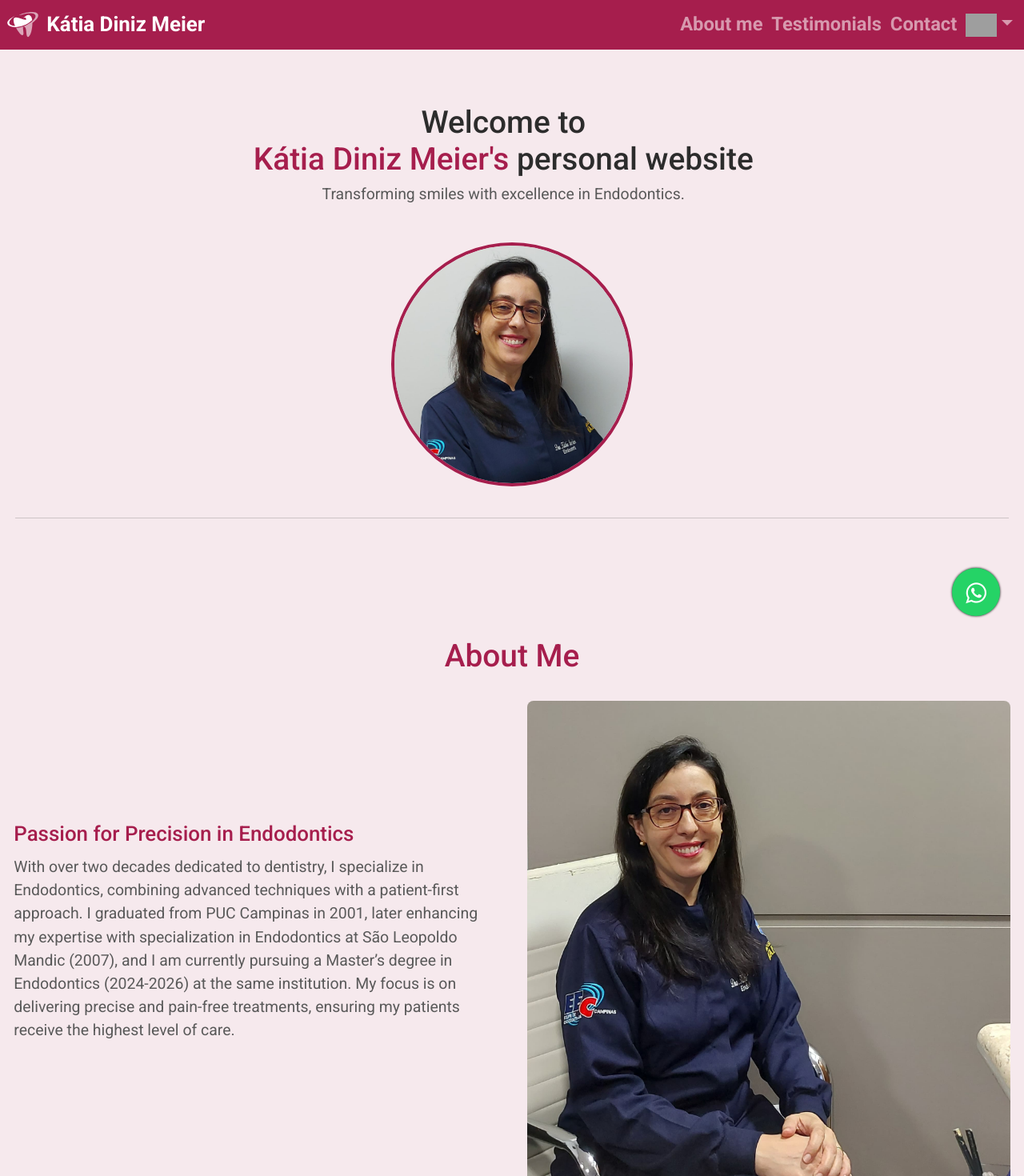
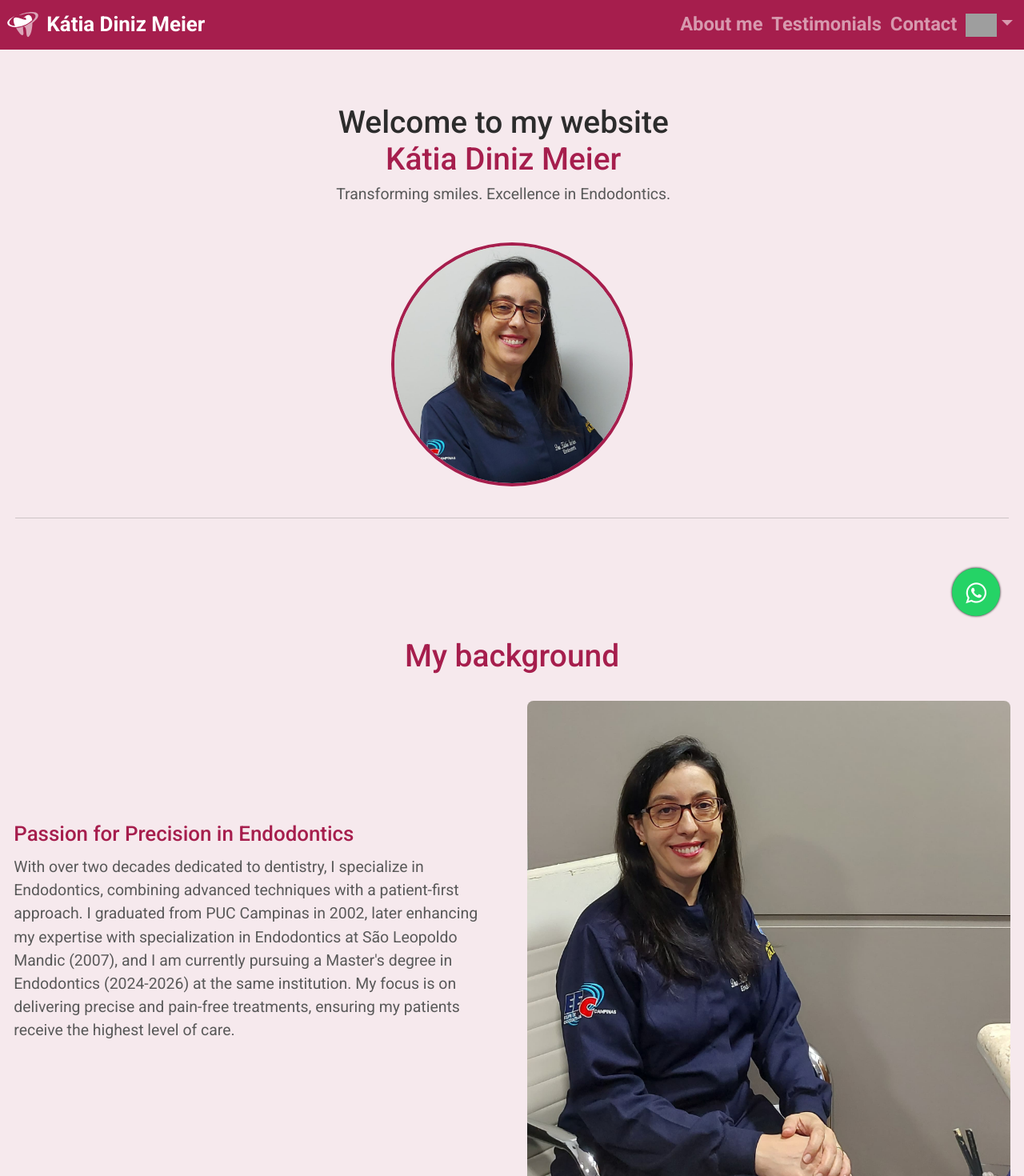
Before and after one commit to meierrene/KatiasPortfolio, a React (Vite) app: page / in a window 1280 px wide. Shown: the top 1470 px of the page at 80% size. Built offline with nearby package versions, Linux system fonts and the light colour scheme; grey boxes are pictures that could not be loaded.

Commit message:
text edited

```diff
--- a/src/components/main/Hero.jsx
+++ b/src/components/main/Hero.jsx
@@ -1,20 +1,16 @@
 import { useTranslation } from "react-i18next";
-import { useLanguage } from "../../contexts/LanguageContext";
 import "./Hero.css";
 
 function Hero() {
-  const { language } = useLanguage();
   const { t } = useTranslation();
 
-  const usingApos = language.includes("en") ? "'s" : "";
   return (
     <section className="hero">
       <div className="heroContent">
         <h1 className="h1-title">
-          {t("hero.title-part1")}
+          {t("hero.title")}
           <br />
-          <span className="highlight">{`Kátia Diniz Meier${usingApos}`}</span>
-          {t("hero.title-part2")}
+          <span className="highlight">Kátia Diniz Meier</span>
         </h1>
         <p className="description">{t("hero.description")}</p>
       </div>
--- a/src/locales/en-GB.json
+++ b/src/locales/en-GB.json
@@ -5,21 +5,20 @@
     { "title": "Contact", "ref": "contact" }
   ],
   "hero": {
-    "title-part1": "Welcome to",
-    "title-part2": " personal website",
-    "description": "Transforming smiles with excellence in Endodontics."
+    "title": "Welcome to my website",
+    "description": "Transforming smiles. Excellence in Endodontics."
   },
   "aboutMe": {
-    "title": "About Me",
+    "title": "My background",
     "aboutMe": [
       {
         "title": "Passion for Precision in Endodontics",
-        "description": "With over two decades dedicated to dentistry, I specialize in Endodontics, combining advanced techniques with a patient-first approach. I graduated from PUC Campinas in 2001, later enhancing my expertise with specialization in Endodontics at São Leopoldo Mandic (2007), and I am currently pursuing a Master’s degree in Endodontics (2024-2026) at the same institution. My focus is on delivering precise and pain-free treatments, ensuring my patients receive the highest level of care.",
+        "description": "With over two decades dedicated to dentistry, I specialize in Endodontics, combining advanced techniques with a patient-first approach. I graduated from PUC Campinas in 2002, later enhancing my expertise with specialization in Endodontics at São Leopoldo Mandic (2007), and I am currently pursuing a Master's degree in Endodontics (2024-2026) at the same institution. My focus is on delivering precise and pain-free treatments, ensuring my patients receive the highest level of care.",
         "image": "./img/desk.jpg"
       },
       {
         "title": "Advanced Techniques & Personalized Care",
-        "description": "In my practice, I integrate ultrasound technology, operating microscopy, and foraminal locators, which allow for unparalleled accuracy in root canal treatments. Whether using manual, rotary, or reciprocating techniques, I tailor procedures to each case, always prioritizing patient comfort and long-term oral health. I believe in a humanized approach to dentistry, where trust and empathy are at the core of every treatment.",
+        "description": "In my practice, I integrate ultrasound technology, operating microscopy, and foraminal locators, which allow for unparalleled accuracy in root canal treatments. Whether using manual, rotary, or reciprocating techniques, I tailor procedures to each patient's case, always prioritizing patient comfort and long-term oral health. I believe in a humanized approach to dentistry, where trust, honesty and empathy are at the core of every treatment.",
         "image": "./img/hero.jpg"
       },
       {
@@ -31,7 +30,7 @@
     "icons-title": "Where to find me?"
   },
   "testimonials": {
-    "title": "What Our Patients Say",
+    "title": "What our patients say?",
     "testimonials": [
       {
         "name": "Geraldo Tuvani",
@@ -50,7 +49,7 @@
   "cta": {
     "title": "Ready to transform your smile?",
     "description": "Contact Dr. Kátia today to schedule an appointment or learn more about her services.",
-    "buttonContact": "Contact Me",
+    "buttonContact": "Send message",
     "subjectPlaceholder": "Subject",
     "textPlaceholder": "Write your message here..."
   },
--- a/src/locales/pt-BR.json
+++ b/src/locales/pt-BR.json
@@ -5,33 +5,32 @@
     { "title": "Contato", "ref": "contact" }
   ],
   "hero": {
-    "title-part1": "Bem-vindo ao",
-    "title-part2": ", meu site pessoal",
-    "description": "Transformando sorrisos com excelência em Endodontia."
+    "title": "Bem-vindo ao meu site",
+    "description": "Transformando sorrisos. Excelência em Endodontia."
   },
   "aboutMe": {
-    "title": "Sobre Mim",
+    "title": "Minha trajetória",
     "aboutMe": [
       {
         "title": "Paixão pela Precisão em Endodontia",
-        "description": "Com mais de duas décadas dedicadas à odontologia, sou especialista em Endodontia, combinando técnicas avançadas com uma abordagem focada no paciente. Graduei-me na PUC Campinas em 2001, aprimorando minha expertise com especialização em Endodontia na São Leopoldo Mandic (2007). Atualmente, estou cursando o Mestrado em Endodontia (2024-2026) na mesma instituição, reforçando meu compromisso com o aprendizado contínuo e os avanços na odontologia.",
+        "description": "Com mais de duas décadas dedicadas à odontologia, sou especialista em Endodontia, combinando técnicas avançadas com uma abordagem centrada no paciente. Graduei-me na PUC Campinas em 2002, aprimorando minha expertise com especialização em Endodontia na São Leopoldo Mandic (2007). Atualmente, estou cursando o Mestrado em Endodontia (2024-2026) na mesma instituição. Meu foco é oferecer tratamentos precisos e sem dor, garantindo que meus pacientes recebam o mais alto nível de cuidado.",
         "image": "./img/desk.jpg"
       },
       {
         "title": "Técnicas Avançadas & Atendimento Personalizado",
-        "description": "No meu consultório, integro tecnologias como ultrassom, microscopia operatória e localizadores foraminais, garantindo precisão incomparável nos tratamentos de canal. Seja utilizando técnicas manuais, rotatórias ou recíprocas, adapto cada procedimento às necessidades individuais, sempre priorizando o conforto e a saúde bucal a longo prazo. Acredito em um atendimento humanizado, onde a confiança e a empatia são a base de cada tratamento.",
+        "description": "No meu consultório, integro tecnologias como ultrassom, microscopia operatória e localizadores foraminais, garantindo precisão incomparável nos tratamentos de canal. Seja utilizando técnicas manuais, rotatórias ou recíprocas, adapto os procedimentos para cada paciente, sempre priorizando o conforto e a saúde bucal a longo prazo. Acredito em um atendimento humanizado, onde confiança, honestidade e empatia são a base de cada tratamento.",
         "image": "./img/hero.jpg"
       },
       {
         "title": "Natureza, Equilíbrio & Exploração Contínua",
-        "description": "Além da vida profissional, encontro inspiração na natureza e no bem-estar. Seja caminhando por paisagens tranquilas, lendo um bom livro ou praticando atividades de relaxamento, valorizo momentos que trazem equilíbrio à rotina. Viajar com meu marido é uma das minhas maiores paixões, pois me permite conhecer novas culturas e apreciar a beleza do mundo.",
+        "description": "Além da vida profissional, encontro inspiração na natureza e em um estilo de vida equilibrado. Seja caminhando por paisagens tranquilas, apreciando uma boa leitura ou praticando atividades de bem-estar, valorizo momentos que trazem harmonia ao meu dia a dia. Viajar com meu marido é uma das minhas maiores paixões, pois me permite conhecer novas culturas e apreciar a beleza do mundo.",
         "image": "./img/nature.jpg"
       }
     ],
     "icons-title": "Onde me encontrar?"
   },
   "testimonials": {
-    "title": "O que Nossos Pacientes Dizem",
+    "title": "O que nossos pacientes dizem?",
     "testimonials": [
       {
         "name": "Geraldo Tuvani",
@@ -39,7 +38,7 @@
       },
       {
         "name": "Marcia Aparecida Nascimento",
-        "message": "Sempre tive receio de visitas ao dentista, mas a Dra. Kátia tornou todo o processo muito confortável e tranquilo."
+        "message": "Sempre tive receio de visitas ao dentista, mas a Dra. Kátia tornou todo o processo muito confortável."
       },
       {
         "name": "Eliana Marciano",
@@ -50,7 +49,7 @@
   "cta": {
     "title": "Pronto para transformar seu sorriso?",
     "description": "Entre em contato com a Dra. Kátia hoje mesmo para agendar uma consulta ou saber mais sobre seus serviços.",
-    "buttonContact": "Entre em contato",
+    "buttonContact": "Enviar mensagem",
     "subjectPlaceholder": "Assunto",
     "textPlaceholder": "Escreva sua mensagem aqui..."
   },
```
Also changed, not shown: src/locales/de-DE.json (+9 -10 lines).
